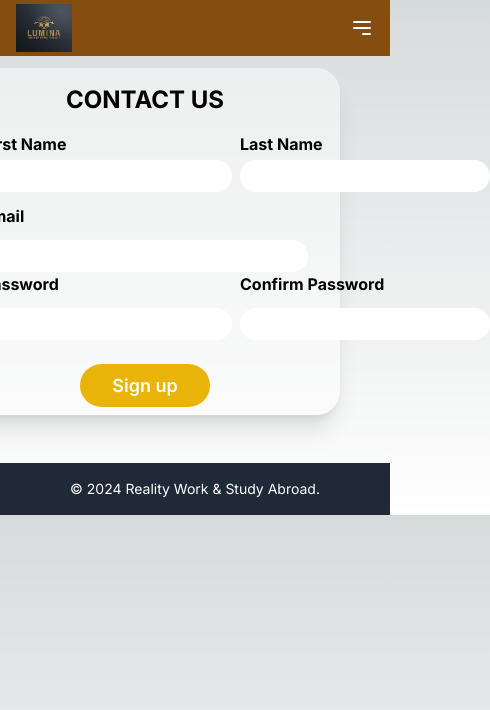
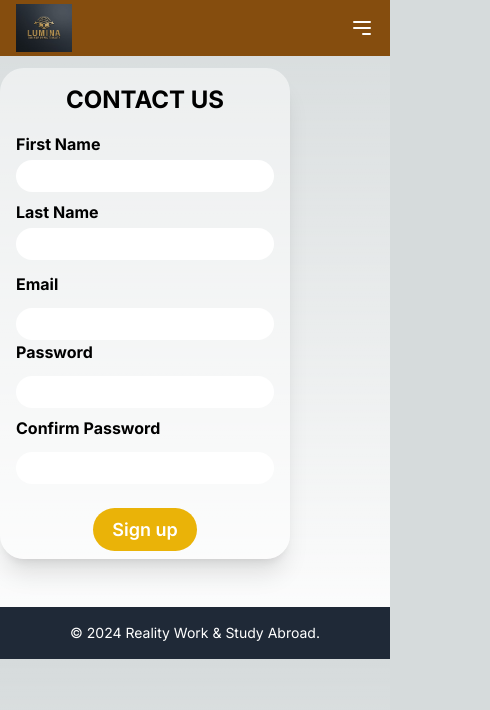
Before and after one commit to REBECCANI/lumina-frontend, a Next.js app: page /home in a window 390 px wide. Shown: the top 710 px of the page, 490 px wide, since content can reach past the window. Built offline with nearby package versions, Linux system fonts and the light colour scheme.

Commit message:
small screens

```diff
--- a/src/app/home/page.tsx
+++ b/src/app/home/page.tsx
@@ -3,7 +3,6 @@
 import React, { useState, FormEvent } from 'react';
 import emailjs from '@emailjs/browser';
 import { v4 as uuidv4 } from 'uuid';
-
 
 const RegisterForm = () => {
     const [errorMessage, setErrorMessage] = useState("");
@@ -74,21 +73,21 @@ const RegisterForm = () => {
     };
 
     return (
-        <div className="h-[100%] my-12">
-            <div className="flex justify-center items-center h-[100%]">
-                <div className="flex flex-col h-[80%] mt-[20px] bg-white w-[100%] bg-opacity-50 rounded-3xl shadow-xl mr-[100px]">
+        <div className="h-full my-12">
+            <div className="flex justify-center items-center h-full">
+                <div className="flex flex-col h-[80%] mt-[20px] bg-white w-full sm:w-[90%] md:w-[60%] lg:w-[50%] bg-opacity-50 rounded-3xl shadow-xl mr-[100px]">
                     <div>
                         <div className="flex flex-col items-center justify-center">
                             <h1 className="text-primary font-poppins mb-4 mt-4 font-bold text-black text-2xl max-sm:text-[1.5rem]">CONTACT US</h1>
                         </div>
                         <div>
                             <form onSubmit={sendMail} encType="multipart/form-data">
-                                <div className="mx-8">
+                                <div className="mx-4 sm:mx-8">
                                     <div className={`${errorMessage ? '' : 'hidden'} bg-red-100 rounded-[5px] h-fit py-4 px-4 mb-6 text-red-500`}>
                                         <span className="text-red-600 font-bold">Error: </span>
                                         {errorMessage}
                                     </div>
-                                    <div className="flex gap-2">
+                                    <div className="flex flex-col sm:flex-row gap-2">
                                         <div className="flex flex-col">
                                             <label htmlFor="firstName" className="text-black font-bold text-black-600 mb-1">
                                                 First Name
@@ -135,7 +134,7 @@ const RegisterForm = () => {
                                             required
                                         />
                                     </div>
-                                    <div className="flex gap-2">
+                                    <div className="flex flex-col sm:flex-row gap-2">
                                         <div className="flex flex-col">
                                             <label htmlFor="password" className="text-black font-bold text-black-600 mb-3">
                                                 Password
@@ -169,7 +168,7 @@ const RegisterForm = () => {
                                     </div>
                                     <button
                                         type="submit"
-                                        className="mt-6 mb-2 bg-gradient-to-r from-yellow-500 to-yellow-500 bg-hover-brown w-[40%] flex mx-auto py-2 rounded-full items-center justify-center text-white text-[18px] font-semibold"
+                                        className="mt-6 mb-2 bg-gradient-to-r from-yellow-500 to-yellow-500 bg-hover-brown w-[40%] sm:w-[50%] lg:w-[30%] flex mx-auto py-2 rounded-full items-center justify-center text-white text-[18px] font-semibold"
                                     >
                                         Sign up
                                     </button>
--- a/tailwind.config.ts
+++ b/tailwind.config.ts
@@ -13,6 +13,14 @@ const config: Config = {
         "gradient-conic":
           "conic-gradient(from 180deg at 50% 50%, var(--tw-gradient-stops))",
       },
+      screens: {
+        sm: '640px',
+        md: '768px',
+        lg: '1024px',
+        xl: '1280px',
+        xxl: '2500px',
+        xxxl: '3500px'
+      }
     },
   },
   plugins: [],
```
